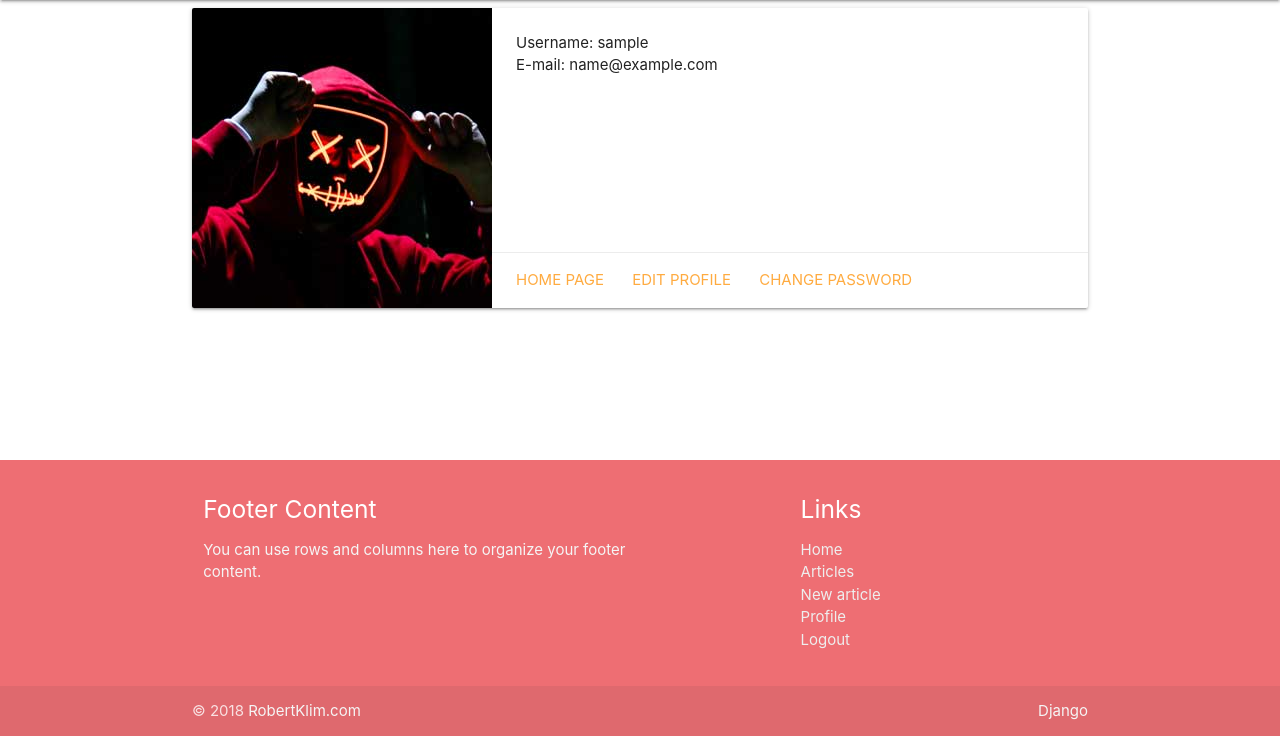
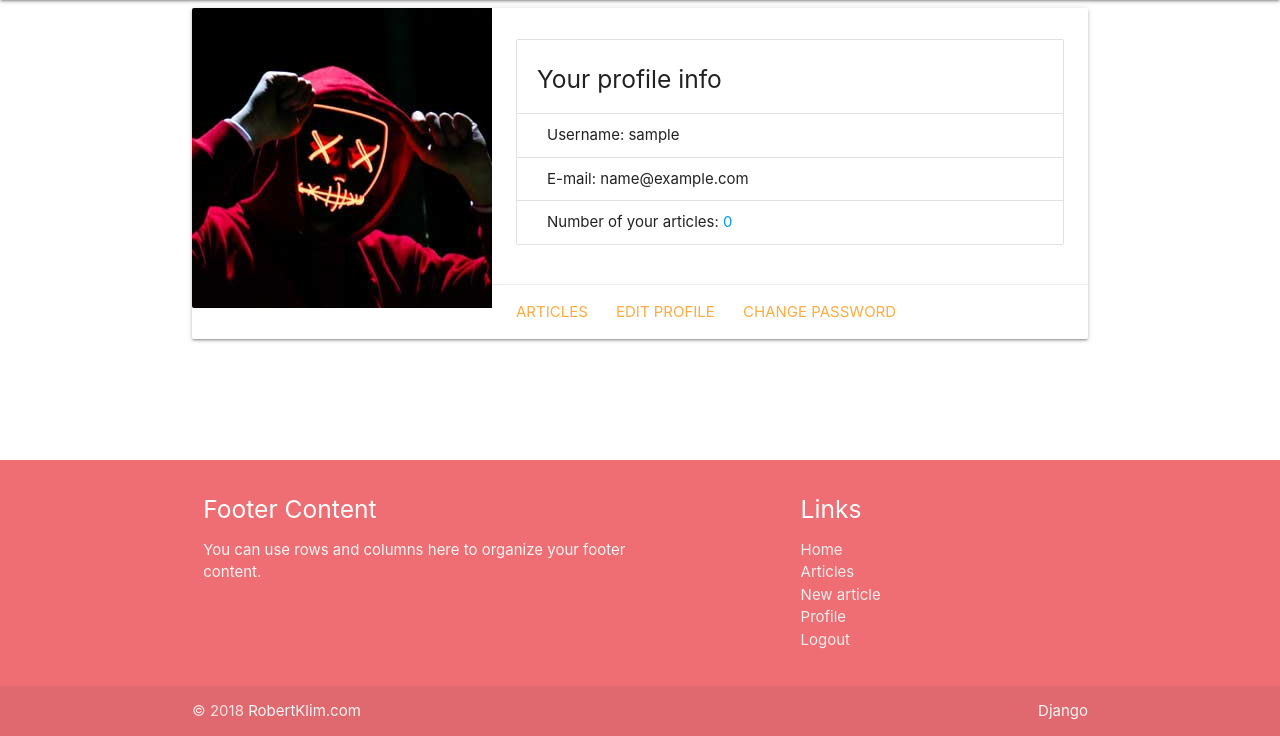
Before and after one commit to robertklim/blog, a Django app: page /accounts/profile/ in a window 1280 px wide. Shown: the part 64-800 px from the top of the page. Run offline with Django 3.2, Linux system fonts and the light colour scheme; the visitor is signed in with stand-in values (Sample User, id 1); data that the repository does not hold is empty; some libraries are stand-ins or nearby versions.

Commit message:
Modify user profile page

```diff
--- a/src/accounts/templates/accounts/account_profile.html
+++ b/src/accounts/templates/accounts/account_profile.html
@@ -7,11 +7,23 @@
         </div>
         <div class="card-stacked">
             <div class="card-content">
-                <p class="article-paragraph">Username: {{ user.username }}</p>
-                <p class="article-paragraph">E-mail: {{ user.email }}</p>
+                <ul class="collection with-header">
+                    <li class="collection-header">
+                        <h5>Your profile info</h5>
+                    </li>
+                    <li class="collection-item">
+                        Username: {{ user.username }}
+                    </li>
+                    <li class="collection-item">
+                        E-mail: {{ user.email }}
+                    </li>
+                    <li class="collection-item">
+                        Number of your articles: <a href="{% url 'articles:user-article-list' username=user.username %}">{{user.profile.sum_user_articles }}</a>
+                    </li>
+                </ul>
             </div>
             <div class="card-action">
-                <a href="{% url 'articles:article-list' %}">Home page</a>
+                <a href="{% url 'articles:article-list' %}">Articles</a>
                 <a href="{% url 'accounts:account-edit' %}">Edit profile</a>
                 <a href="{% url 'password_change' %}">Change password</a>
             </div>
```
